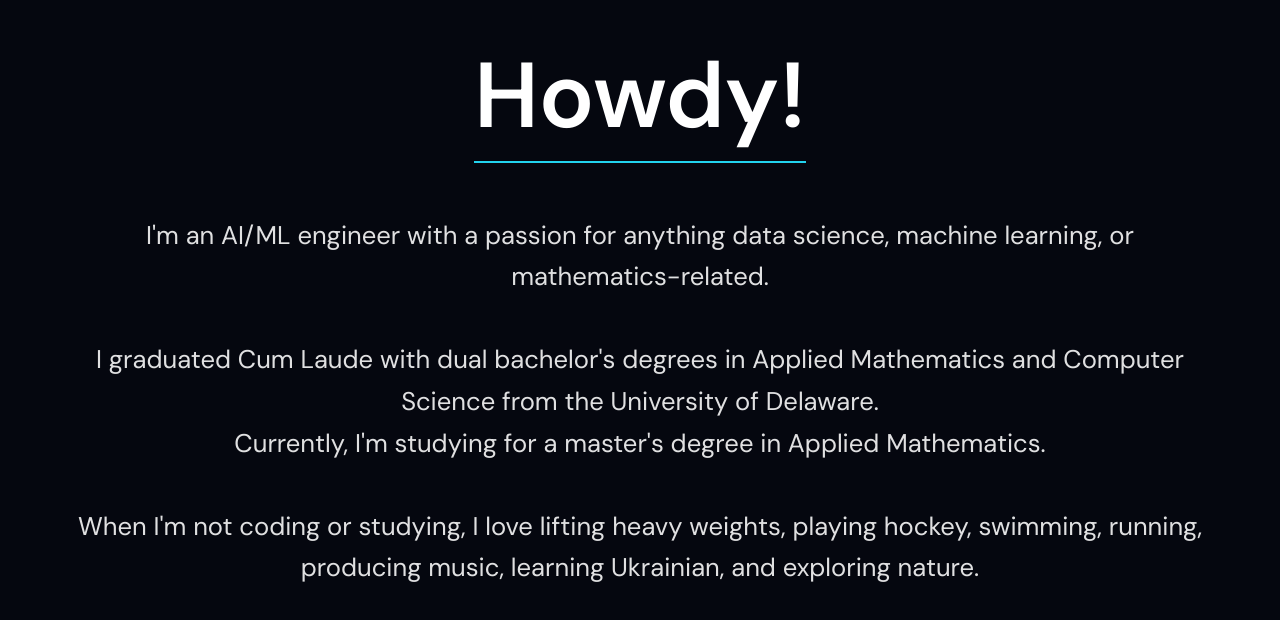
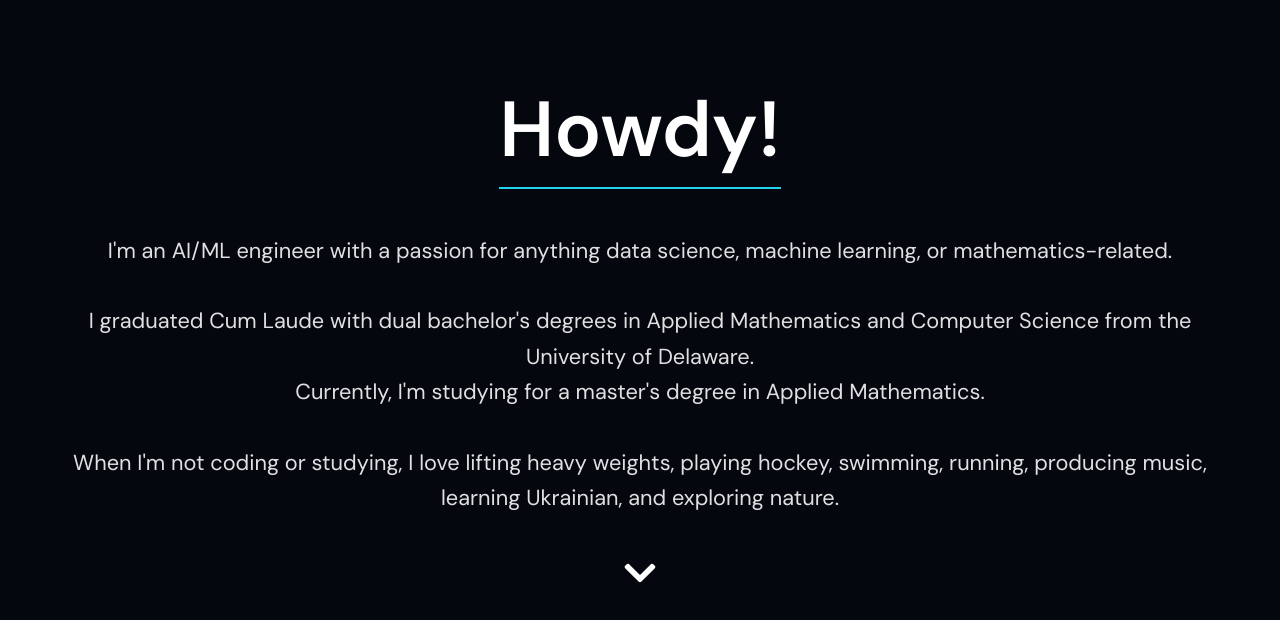
Before and after one commit to andrewango/personal-website, a React (Create React App) app: page / in a window 1280 px wide. Shown: the part 860-1480 px from the top of the page. Built offline with nearby package versions, Linux system fonts and the light colour scheme.

Commit message:
Scaled website sizing down by 85% and fixed Tailwind dependencies

```diff
--- a/src/components/Navbar.tsx
+++ b/src/components/Navbar.tsx
@@ -16,7 +16,7 @@ export default function Navbar() {
       {!open && (
         <button
           onClick={() => setOpen(true)}
-          className="fixed top-6 left-6 z-50 text-white text-4xl p-4 rounded-md transition-colors hover:text-cyan-400"
+          className="fixed top-5 left-5 z-50 text-white text-3xl p-3 rounded-md transition-colors hover:text-cyan-400"
           aria-label="Open navigation"
         >
           <FaBars />
@@ -31,20 +31,20 @@ export default function Navbar() {
       )}
 
       <nav
-        className={`fixed top-0 left-0 h-full w-96 bg-black/50 backdrop-blur-sm border-r border-white/10 z-40 transform transition-transform duration-500 ease-in-out ${
+        className={`fixed top-0 left-0 h-full w-80 bg-black/50 backdrop-blur-sm border-r border-white/10 z-40 transform transition-transform duration-500 ease-in-out ${
           open ? 'translate-x-0' : '-translate-x-full'
         }`}
       >
-        <div className="flex justify-end p-8">
+        <div className="flex justify-end p-7">
           <button
             onClick={() => setOpen(false)}
-            className="text-white text-4xl transition-colors hover:text-cyan-400"
+            className="text-white text-3xl transition-colors hover:text-cyan-400"
             aria-label="Close navigation"
           >
             <FaTimes />
           </button>
         </div>
-        <ul className="flex flex-col space-y-5 px-11 py-8 text-3xl font-medium text-white">
+        <ul className="flex flex-col space-y-4 px-9 py-7 text-2xl font-medium text-white">
           <li><a href="#about" onClick={(e) => scrollToSection(e, 'about')} className="block py-2 transition-colors hover:text-cyan-400 cursor-pointer">About Me</a></li>
           <li><a href="#experience" onClick={(e) => scrollToSection(e, 'experience')} className="block py-2 transition-colors hover:text-cyan-400 cursor-pointer">Experience</a></li>
           <li><a href="#publications" onClick={(e) => scrollToSection(e, 'publications')} className="block py-2 transition-colors hover:text-cyan-400 cursor-pointer">Publications</a></li>
--- a/src/index.css
+++ b/src/index.css
@@ -9,7 +9,7 @@ body {
   font-family: 'DM Sans', sans-serif;
   scroll-behavior: auto;
   scroll-padding-top: 5rem;
-  font-size: 1.1rem;
+  font-size: 1rem;
 }
 
 * {
@@ -48,21 +48,21 @@ body {
 }
 
 .section-title {
-  font-size: clamp(3.4rem, 7.2vw, 6.4rem);
+  font-size: clamp(2.9rem, 6.1vw, 5.45rem);
   font-weight: 600;
   line-height: 1.05;
   align-content: center;
 }
 
 .section-subtitle {
-  font-size: clamp(1.25rem, 2vw, 1.7rem);
+  font-size: clamp(1.1rem, 1.7vw, 1.45rem);
   color: rgba(255, 255, 255, 0.88);
   align-content: center;
 }
 
 .page-section {
-  min-height: 104vh;
-  padding: 6.75rem 2rem;
+  min-height: 100vh;
+  padding: 5.75rem 2rem;
   color: white;
 }
 
@@ -76,7 +76,7 @@ body {
 .section-header {
   width: fit-content;
   margin-right: auto;
-  margin-bottom: 3.25rem;
+  margin-bottom: 2.75rem;
   margin-left: auto;
   text-align: center;
 }
@@ -84,12 +84,12 @@ body {
 .section-arrow {
   display: flex;
   justify-content: center;
-  margin-top: 3rem;
+  margin-top: 2.5rem;
 }
 
 @media (max-width: 768px) {
   .page-section {
-    padding: 5rem 1.5rem;
+    padding: 4.5rem 1.5rem;
   }
 }
 
```
Also changed, not shown: package.json (+5 -3 lines), 1 other file (tests, documents, lock files or other folders).
